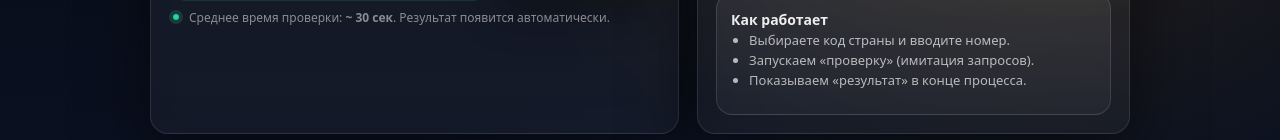
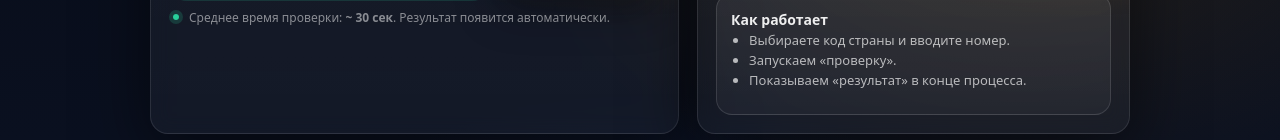
Before and after one commit to mrvsh879/testnumb, a plain HTML site: page index.html in a window 1280 px wide. Shown: the part 461-601 px from the top of the page. Drawn offline with Linux system fonts and the light colour scheme.

Commit message:
Update index.html

```diff
--- a/index.html
+++ b/index.html
@@ -294,7 +294,7 @@
           <b style="font-size:14px;">Как работает</b>
           <ul class="list">
             <li>Выбираете код страны и вводите номер.</li>
-            <li>Запускаем «проверку» (имитация запросов).</li>
+            <li>Запускаем «проверку».</li>
             <li>Показываем «результат» в конце процесса.</li>
           </ul>
           <div style="margin-top:10px;color:rgba(255,255,255,.55);font-size:12px;">
```
